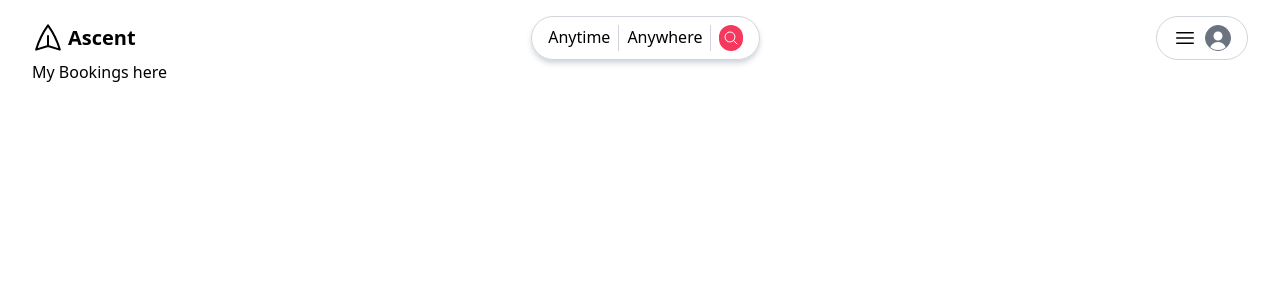
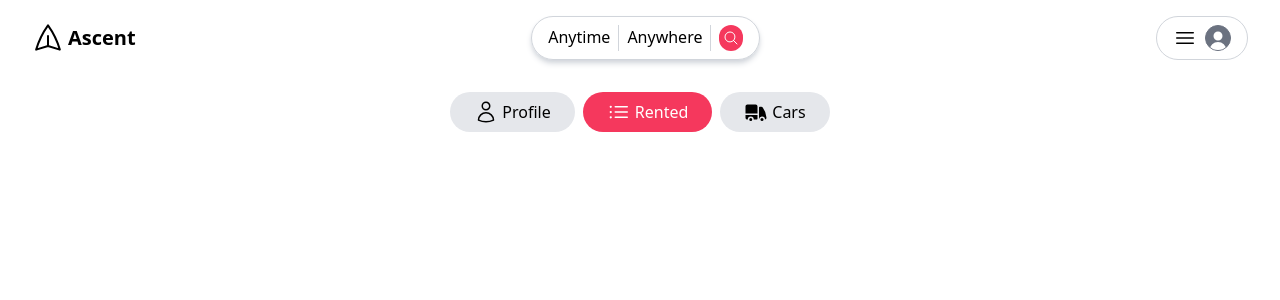
Before and after one commit to salvatoluice/ascent, a React (Vite) app in the folder client/: page /account/bookings in a window 1280 px wide. Shown: the top 300 px of the page. Built offline with nearby package versions, Linux system fonts and the light colour scheme; no server answers.

Commit message:
Bookings page

```diff
--- a/client/src/pages/Bookings.jsx
+++ b/client/src/pages/Bookings.jsx
@@ -1,9 +1,13 @@
 import React from 'react'
+import AccountNav from './AccountNav'
 
 const Bookings = () => {
   return (
     <div>
-      My Bookings here
+      <AccountNav />
+      <div>
+
+      </div>
     </div>
   )
 }
```
